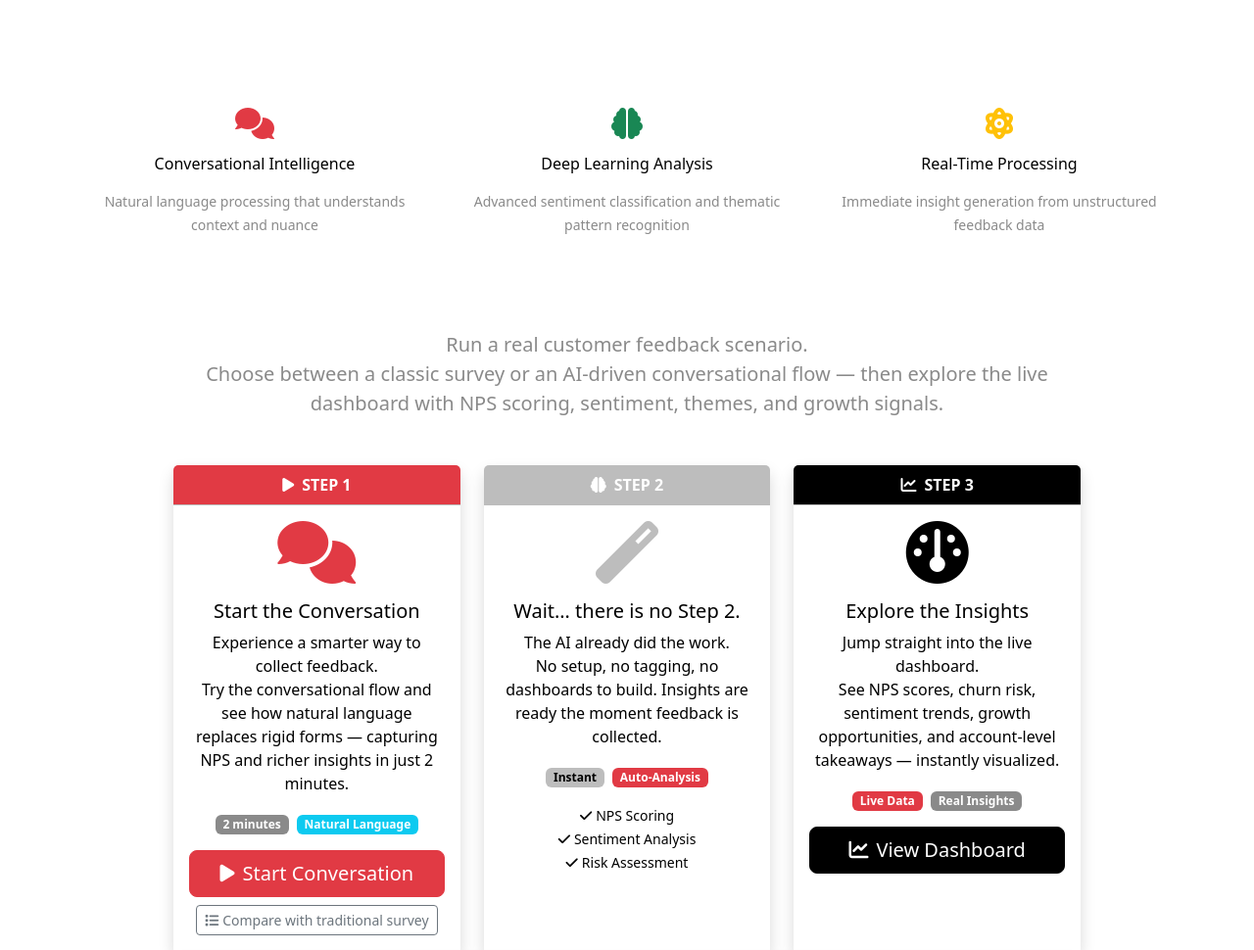
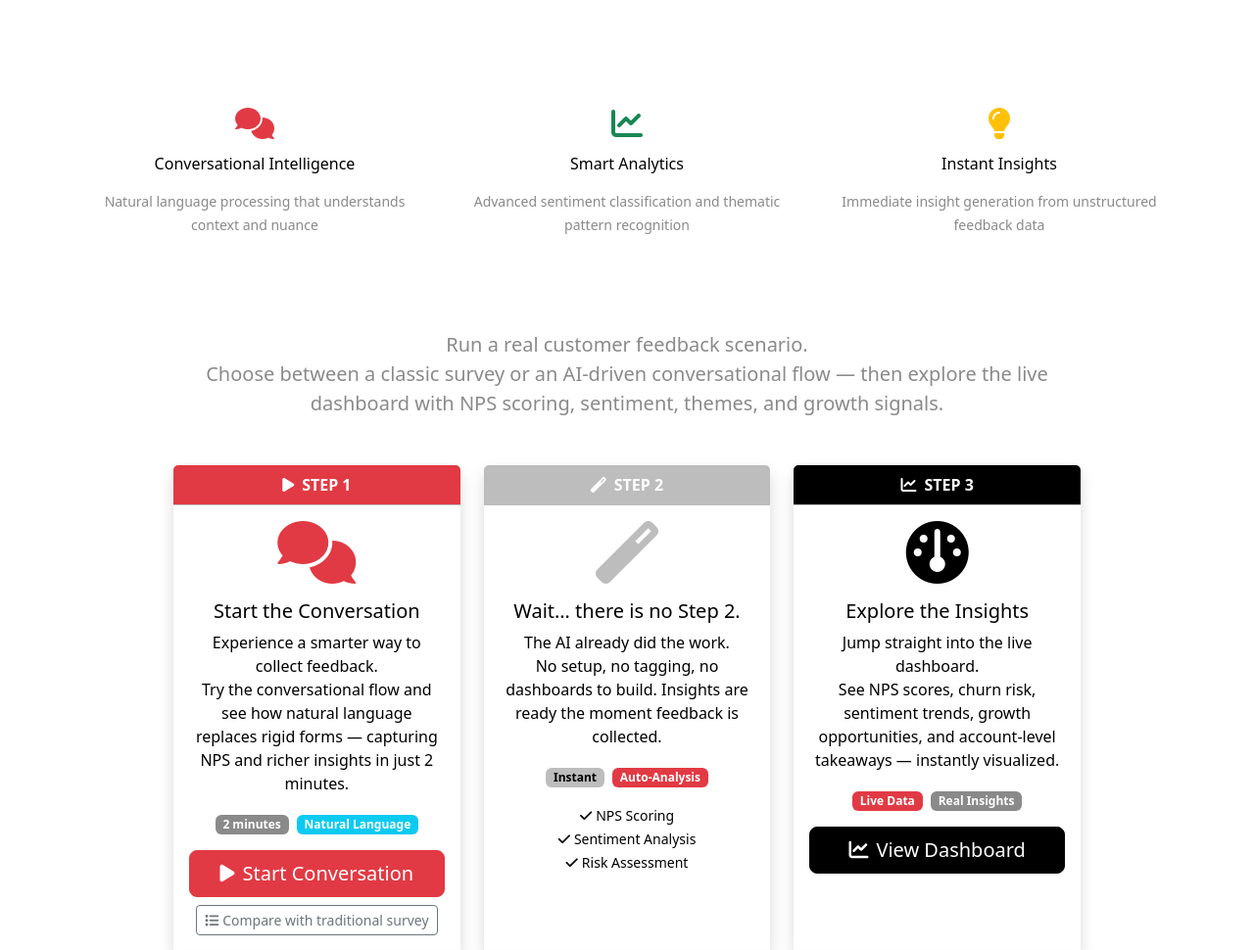
Before and after one commit to rivvalue/voia-docs, a Flask app: page / in a window 1280 px wide. Shown: the part 270-1240 px from the top of the page at 98% size. Run offline with Flask 3, Linux system fonts and the light colour scheme.

Commit message:
Update icons and text to better reflect AI and client insights
Replace outdated icons and descriptive text in the homepage with new ones that align with the platform's AI and Voice of Client functionalities, including updating the demo button and feature highlights to be more relevant.

Replit-Commit-Author: Agent
Replit-Commit-Session-Id: ed40431e-a156-4555-8728-1c5e25fc44a3
Replit-Commit-Checkpoint-Type: full_checkpoint
Replit-Commit-Screenshot-Url: https://storage.googleapis.com/screenshot-production-us-central1/eca66c11-1e52-49de-a7f4-cfa95608a870/ed40431e-a156-4555-8728-1c5e25fc44a3/juIRq0M

```diff
--- a/templates/index.html
+++ b/templates/index.html
@@ -102,7 +102,7 @@
 
         <div class="d-flex justify-content-center gap-3 flex-wrap mb-4">
             <a href="{{ url_for('auth') }}" class="btn cta-button text-white">
-                <i class="fas fa-microscope me-2"></i>Explore the Research
+                <i class="fas fa-rocket me-2"></i>Try Voxa Demo
             </a>
         </div>
 
@@ -117,15 +117,15 @@
             </div>
             <div class="col-md-4 mb-4">
                 <div class="feature-highlight">
-                    <i class="fas fa-brain text-success fa-2x mb-3"></i>
-                    <h6 class="mb-3">Deep Learning Analysis</h6>
+                    <i class="fas fa-chart-line text-success fa-2x mb-3"></i>
+                    <h6 class="mb-3">Smart Analytics</h6>
                     <small class="text-muted">Advanced sentiment classification and thematic pattern recognition</small>
                 </div>
             </div>
             <div class="col-md-4 mb-4">
                 <div class="feature-highlight">
-                    <i class="fas fa-atom text-warning fa-2x mb-3"></i>
-                    <h6 class="mb-3">Real-Time Processing</h6>
+                    <i class="fas fa-lightbulb text-warning fa-2x mb-3"></i>
+                    <h6 class="mb-3">Instant Insights</h6>
                     <small class="text-muted">Immediate insight generation from unstructured feedback data</small>
                 </div>
             </div>
@@ -171,7 +171,7 @@
             <div class="col-md-4">
                 <div class="demo-card card h-100 border-0 shadow">
                     <div class="card-header text-white text-center" style="background-color: #BDBDBD;">
-                        <strong><i class="fas fa-brain me-2"></i>STEP 2</strong>
+                        <strong><i class="fas fa-magic me-2"></i>STEP 2</strong>
                     </div>
                     <div class="card-body text-center">
                         <i class="fas fa-magic fa-4x mb-3" style="color: #BDBDBD;"></i>
```
Also changed, not shown: 1 other file.
